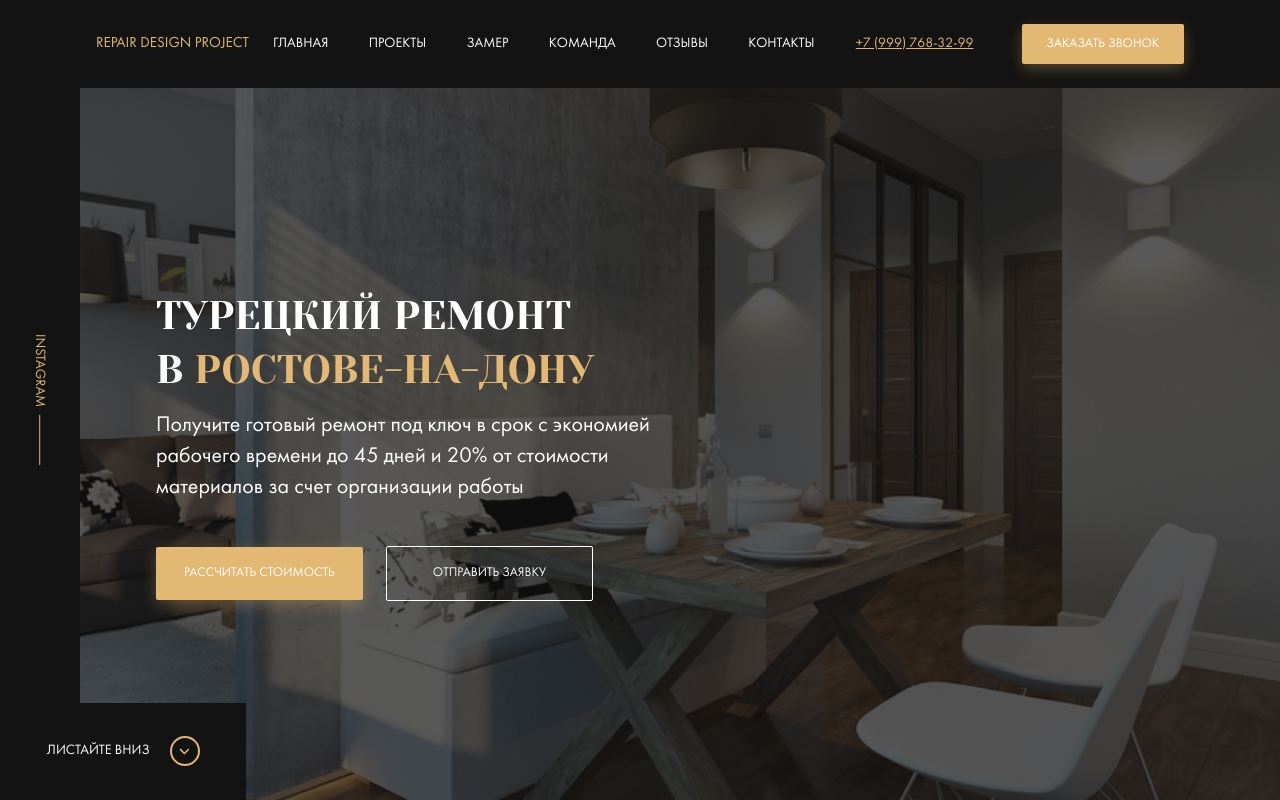
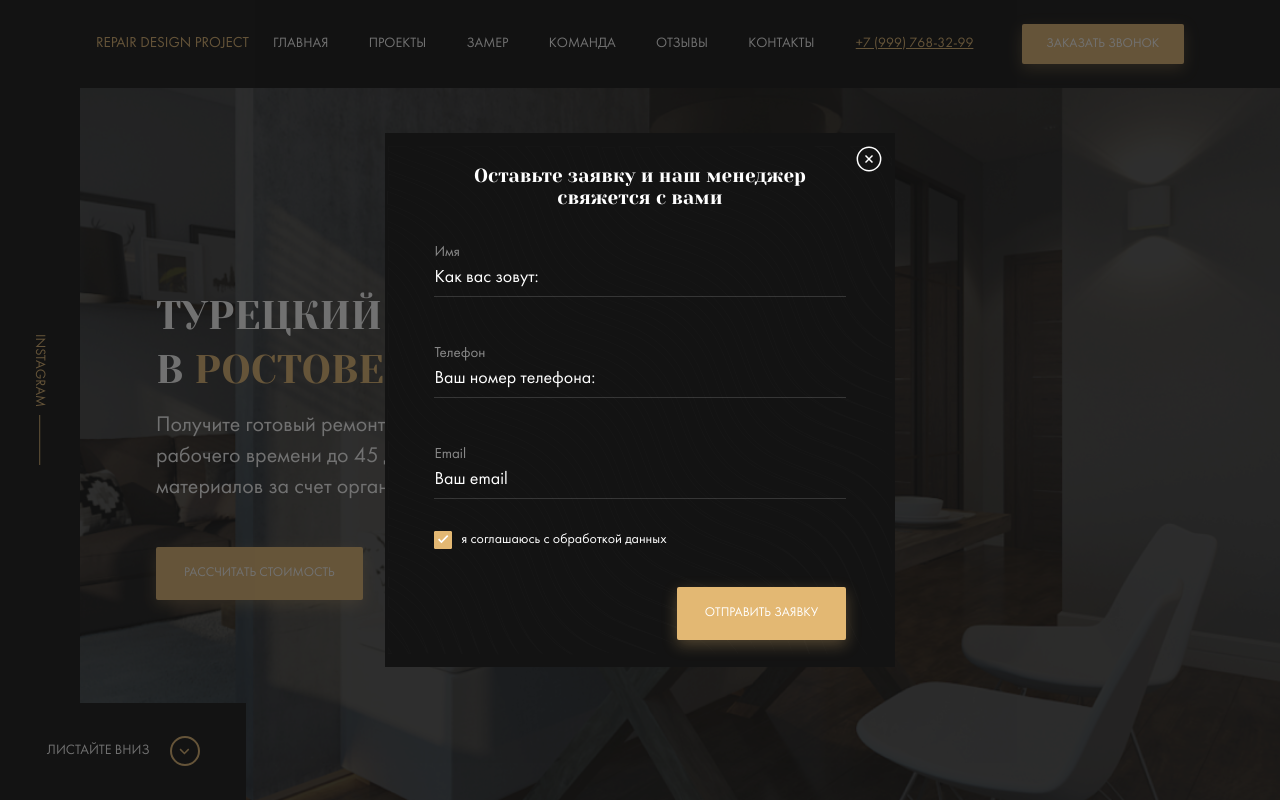
Before and after one commit to ludmila-pro-v/repair_n, a website: page index.html in a window 1280 px wide. Shown: the top 800 px of the page. Drawn offline with Linux system fonts and the light colour scheme; files whose address does not match are found by name.

Commit message:
feat: add modal dialog

```diff
--- a/index.html
+++ b/index.html
@@ -172,7 +172,8 @@
                     </div>
                     <!-- /.section-title__image -->
                     <p class="section-title__description">
-                        Дизайн-проект не только помогает сделать ремонт вашей квартиры более современным, но и значительно удешевляет материалы и сокращает время ремонтных работ
+                        Дизайн-проект не только помогает сделать ремонт вашей квартиры более современным, но и
+                        значительно удешевляет материалы и сокращает время ремонтных работ
                     </p>
                 </div>
                 <!-- /.section-title -->
@@ -264,6 +265,29 @@
         </section>
         <!-- /.design -->
     </main>
+
+    <div class="modal">
+        <div class="modal__dialog">
+            <button class="modal__close"></button>
+            <h3 class="modal__title">Оставьте заявку и наш менеджер свяжется с вами </h3>
+            <form action="#" class="form modal__form">
+                <label for="user-name" class="label form__label label--light">Имя</label>
+                <input type="tel" class="input form__input modal__input" id="user-name" placeholder="Как вас зовут:">
+                <label for="user-phone" class="label form__label label--light">Телефон</label>
+                <input type="text" class="input form__input modal__input" id="user-phone" placeholder="Ваш номер телефона:">
+                <label for="user-email" class="label form__label label--light">Email</label>
+                <input type="email" class="input form__input modal__input" id="user-email" placeholder="Ваш email">
+                <div class="policy modal__policy">
+                    <input type="checkbox" name="policy-checkbox" id="policy-checkbox" class="policy__checkbox" checked>
+                    <label for="policy-checkbox" class="policy__label">я соглашаюсь с обработкой данных</label>
+                </div>
+                <!-- /.policy -->
+                <button class="button button--primary modal__button">Отправить заявку</button>
+            </form>
+        </div>
+        <!-- /.modal__dialog -->
+    </div>
+    <!-- /.modal -->
 </body>
 
 </html>
--- a/sass/_interface.sass
+++ b/sass/_interface.sass
@@ -1,6 +1,5 @@
 .button
     padding: 1.36rem 1.96rem
-    width: 14.78rem
     border: none
     border-radius: 2px
     text-transform: uppercase
@@ -21,3 +20,35 @@
         background-color: transparent
         border-radius: 2px;
         color: $light
+.label
+    &--light
+        color: rgba($light, 0.5)
+        font-size: 1.07rem
+.input
+    border: none
+    border-bottom: 1px solid rgba($light, 0.15)
+    background-color: transparent
+    font-size: 1.285rem
+    color: $light
+    padding: 0.5rem 0
+    &::placeholder
+        color: $light
+.policy
+    &__checkbox
+        opacity: 0
+        visability: hidden
+        &:checked +
+           .policy__label
+               &::before
+                   background: $primary url('../img/check.svg') no-repeat center /0.8rem
+    &__label
+        display: flex
+        align-items: center
+        &::before
+            content: ''
+            width: 18px
+            height: 18px
+            border: 1px solid $primary
+            border-radius: 1px
+            cursor: pointer
+            margin-right: 0.64rem
--- a/sass/style.sass
+++ b/sass/style.sass
@@ -9,5 +9,6 @@
 @import 'templates/control'
 @import 'templates/types'
 @import 'templates/design'
+@import 'templates/modal'
 
 @import 'media'
--- a/sass/templates/_hero.sass
+++ b/sass/templates/_hero.sass
@@ -54,6 +54,7 @@
         margin-bottom: 3rem
     &__button
         margin-right: 20px
+        width: 14.78rem
 
 .instagram
     background-color: $dark
--- /dev/null
+++ b/sass/templates/_modal.sass
@@ -0,0 +1,49 @@
+.modal
+    position: fixed
+    z-index: 199
+    left: 0
+    top: 0
+    bottom: 0
+    right: 0
+    width: 100%
+    height: 100%
+    display: flex
+    align-items: center
+    justify-content: center
+    background-color: rgba($dark, 0.6)
+    &__dialog
+        position: relative
+        max-width: 36.36rem
+        background: $dark url('../img/bg-lines.svg') no-repeat center
+        padding: 2.36rem 3.5rem 1.92rem
+        color: $light
+    &__close
+        position: absolute
+        right: 0
+        top: 0
+        width: 28px
+        height: 28px
+        background: transparent url(../img/close.svg) no-repeat center
+        border: none
+        margin: 12px
+        cursor: pointer
+        &:focus
+            outline: none
+    &__title
+        font-family: 'Yeseva One', cursive;
+        font-weight: 300
+        font-size: 1.357rem
+        text-align: center
+        margin: 0
+        margin-bottom: 2.428rem
+    &__form
+        display: flex
+        flex-direction: column
+    &__input
+        margin-bottom: 3.428rem
+        &:last-of-type
+            margin-bottom: 1rem
+    &__policy
+        margin-bottom: 2.7rem
+    &__button
+        align-self: flex-end
```
Also changed, not shown: css/style.css, img/Group.svg (added), img/bg-lines.svg (added), img/check.svg (added), img/close.svg (added).
